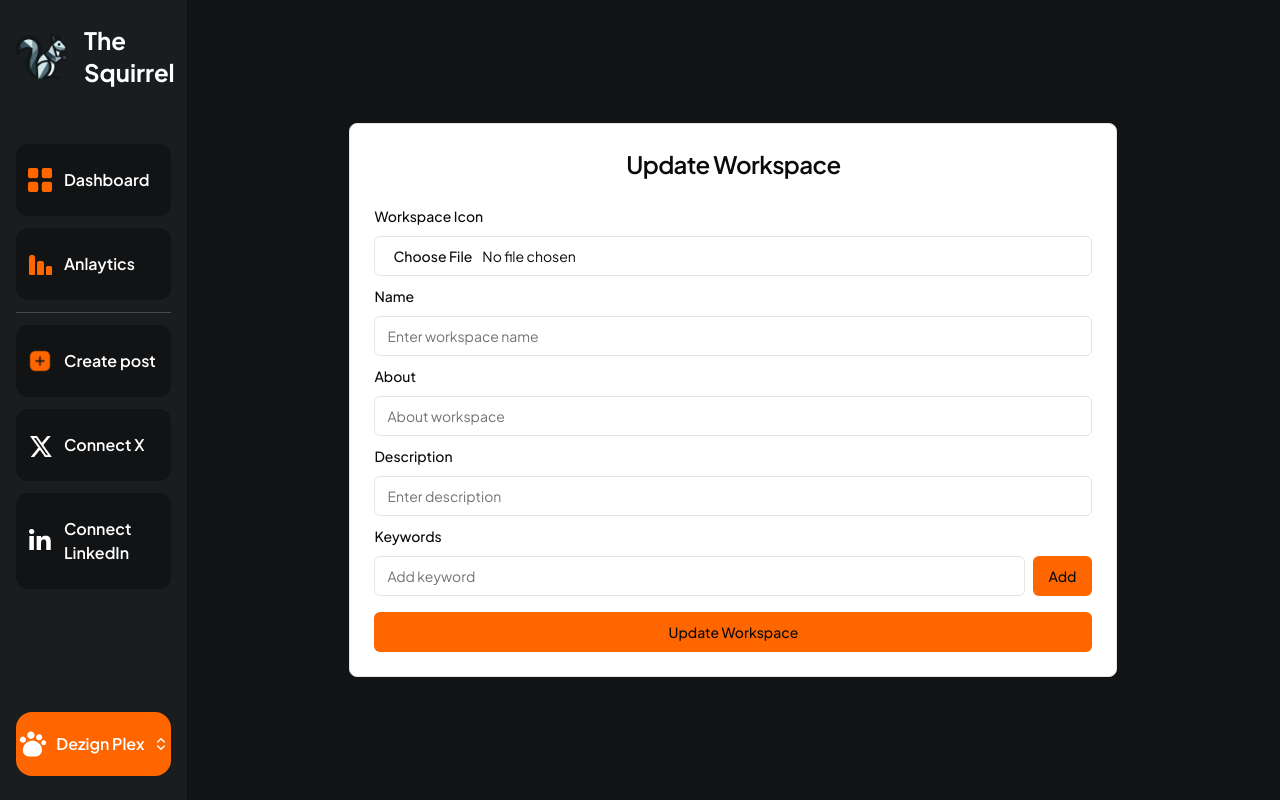
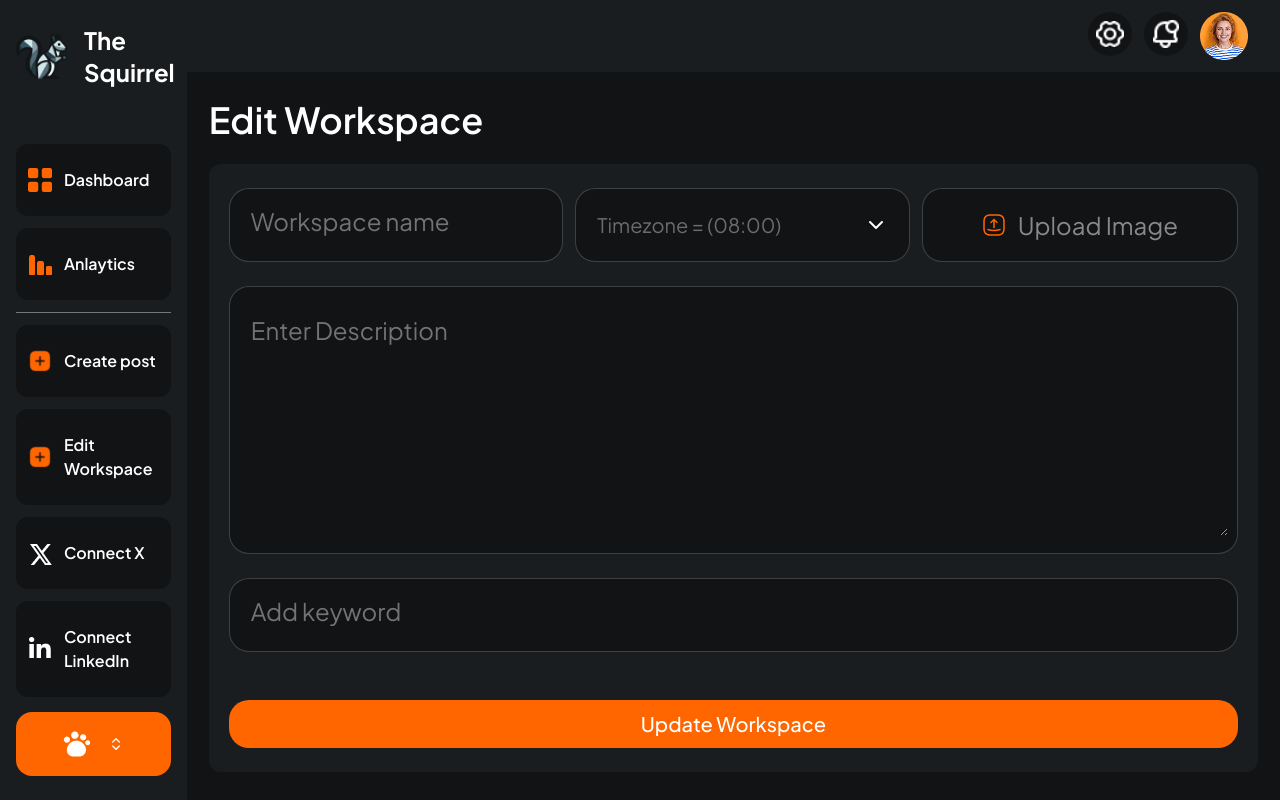
Before and after one commit to Ganeshghatti/Social-Media-Automation-Bot-Frontend, a Next.js app: page /workspace/1/edit in a window 1280 px wide. Built offline with nearby package versions, Linux system fonts and the light colour scheme.

Commit message:
Added the Edit Workspace page and fix all the error that are coming

```diff
--- a/app/(site)/workspace/[workspaceId]/edit/page.jsx
+++ b/app/(site)/workspace/[workspaceId]/edit/page.jsx
@@ -1,7 +1,7 @@
 "use client";
 
 import { useParams, useRouter } from "next/navigation";
-import React, { useEffect, useState } from "react";
+import React, { useEffect, useRef, useState } from "react";
 import { Button } from "@/components/ui/button";
 import { Card, CardContent, CardHeader, CardTitle } from "@/components/ui/card";
 import { Input } from "@/components/ui/input";
@@ -19,12 +19,25 @@ import { useForm } from "react-hook-form";
 import { z } from "zod";
 import axios from "axios";
 import useAuthToken from "@hooks/useAuthToken";
+import { Textarea } from "@components/ui/textarea";
+import { CreatePostHeader } from "@components/CreatePost/CreatePostHeader";
+import {
+  Select,
+  SelectContent,
+  SelectItem,
+  SelectTrigger,
+  SelectValue,
+} from "@components/ui/select";
+import { TIMEZONES } from "@constants/create-workspace/index";
+import Image from "next/image";
 
 const EditWorkspace = () => {
   const [loading, setLoading] = useState(false);
   const [singleWorkspace, setSingleWorkspace] = useState(null);
   const [keywordInput, setKeywordInput] = useState("");
   const [iconPreview, setIconPreview] = useState(null);
+  const [selectedTimezone, setSelectedTimezone] = useState("");
+  const fileInputRef = useRef(null);
   const router = useRouter();
   const token = useAuthToken() || "";
   const params = useParams();
@@ -32,35 +45,41 @@ const EditWorkspace = () => {
 
   const formSchema = z.object({
     name: z.string().min(1, "Name is required"),
-    about: z.string().min(1, "About is required"),
     description: z.string().min(1, "Description is required"),
     keywords: z.array(z.string()),
-    icon: z.any().optional(),
+    icon: z.any().optional().nullable(),
+    timezone: z.string().optional(),
   });
 
   const form = useForm({
     resolver: zodResolver(formSchema),
     defaultValues: {
       name: "",
-      about: "",
       description: "",
       keywords: [],
       icon: null,
+      timezone: "",
     },
   });
 
   const keywords = form.watch("keywords");
 
-  const handleFileChange = (e, onChange) => {
+  const handleFileChange = (e) => {
+    console.log("File input changed"); // Debugging
     const file = e.target.files[0];
-    if (!file) return;
+    if (!file) {
+      console.log("No file selected");
+      return;
+    }
+
+    console.log("File selected:", file.name);
 
     if (!file.type.startsWith("image/")) {
       alert("Please upload an image file");
       return;
     }
 
-    const maxSize = 5 * 1024 * 1024;
+    const maxSize = 5 * 1024 * 1024; // 5MB
     if (file.size > maxSize) {
       alert("File size must be less than 5MB");
       return;
@@ -73,8 +92,9 @@ const EditWorkspace = () => {
       file: file,
     };
 
-    onChange(fileData);
+    form.setValue("icon", fileData);
     setIconPreview(URL.createObjectURL(file));
+    console.log("Preview set:", URL.createObjectURL(file));
   };
 
   const SingleWorkspaceData = async (workspaceId, token) => {
@@ -87,13 +107,14 @@ const EditWorkspace = () => {
         }
       );
       setSingleWorkspace(response.data.data);
+      console.log("Update Workspace ", response.data.data);
       if (response.data.data) {
         setIconPreview(response.data.data.icon);
         form.reset({
           name: response.data.data.name || "",
-          about: response.data.data.about || "",
           description: response.data.data.settings.description || "",
           keywords: response.data.data.settings.keywords || [],
+          timezone: response.data.data.timezone || "ISD",
         });
       }
     } catch (error) {
@@ -115,10 +136,10 @@ const EditWorkspace = () => {
 
       const payload = {
         name: data.name,
-        about: data.about,
+        timezone: data.timezone || "IST", // Default to IST if not selected
         settings: {
           description: data.description,
-          keywords: data.keywords,
+          keywords: data.keywords || [],
         },
       };
 
@@ -177,109 +198,161 @@ const EditWorkspace = () => {
   if (loading) return <div>Loading...</div>;
 
   return (
-    <div className="flex items-center justify-center w-full">
-      <div className="flex flex-col gap-6 w-full max-w-3xl">
-        <Card>
-          <CardHeader>
-            <CardTitle className="text-2xl text-center">
-              Update Workspace
-            </CardTitle>
-          </CardHeader>
-          <CardContent>
+    <div className="flex items-start gap-4 justify-start min-h-screen w-full flex-col ">
+      <CreatePostHeader />
+
+      <div className="flex gap-6 flex-col w-[96%] mx-auto py-3 ">
+        <h1 className="text-4xl font-semibold  text-white">Edit Workspace</h1>
+
         <Form {...form}>
           <form
             onSubmit={form.handleSubmit(onSubmit)}
-                className="space-y-2"
+            className="w-full rounded-xl bg-headerBg
+           border-[#ffffff30] px-5 py-6 flex flex-col gap-6"
           >
+            <div className="w-full flex gap-3 items-center justify-between">
               <FormField
                 control={form.control}
-                  name="icon"
-                  render={({ field: { onChange } }) => (
-                    <FormItem>
-                      <FormLabel>Workspace Icon</FormLabel>
+                name="name"
+                render={({ field }) => (
+                  <FormItem className="flex-1 bg-navBg text-white py-4 border rounded-[20px] border-[#ffffff30] px-2">
                     <FormControl>
-                        <div className="space-y-4">
                       <Input
-                            type="file"
-                            accept="image/*"
-                            onChange={(e) => handleFileChange(e, onChange)}
+                        className="bg-transparent border-transparent focus:border-transparent focus:outline-none focus:ring-0 focus-visible:ring-0 focus-visible:ring-offset-0 text-[24px] placeholder:text-[24px]"
+                        placeholder="Workspace name"
+                        {...field}
+                        value={field.value ?? ""}
                       />
-                          {iconPreview && (
-                            <div className="relative w-24 h-24">
-                              <img
-                                src={iconPreview}
-                                alt="Icon preview"
-                                className="w-full h-full object-cover rounded-lg"
-                              />
-                              <button
-                                type="button"
-                                onClick={() => {
-                                  setIconPreview(singleWorkspace?.icon || null);
-                                  onChange(null);
-                                }}
-                                className="absolute -top-2 -right-2 bg-red-500 text-white rounded-full p-1"
-                              >
-                                <X size={14} />
-                              </button>
-                            </div>
-                          )}
-                        </div>
                     </FormControl>
                     <FormMessage />
                   </FormItem>
                 )}
               />
-                {/* Rest of the form fields remain the same */}
+
               <FormField
                 control={form.control}
-                  name="name"
+                name="timezone"
                 render={({ field }) => (
-                    <FormItem>
-                      <FormLabel>Name</FormLabel>
-                      <FormControl>
-                        <Input placeholder="Enter workspace name" {...field} />
-                      </FormControl>
-                      <FormMessage />
-                    </FormItem>
+                  <div
+                    className="flex-1 flex gap-3 bg-navBg text-white py-4
+                   border rounded-[20px] justify-center items-center border-[#ffffff30] px-2"
+                  >
+                    <Select
+                      onValueChange={(value) => {
+                        field.onChange(value);
+                        setSelectedTimezone(value);
+                      }}
+                      value={field.value}
+                    >
+                      <SelectTrigger className="bg-transparent border-transparent focus:border-transparent focus:outline-none focus:ring-0 focus-visible:ring-0 focus-visible:ring-offset-0 flex-1 text-xl text-[#ffffff60]">
+                        <SelectValue
+                          placeholder="Timezone = (08:00)"
+                          className="bg-transparent"
+                        />
+                      </SelectTrigger>
+                      <SelectContent className="bg-navBg text-white">
+                        {TIMEZONES.map((time_zone, i) => (
+                          <SelectItem
+                            key={i}
+                            className="cursor-pointer bg-navBg hover:opacity-90
+                             hover:bg-navBg focus:bg-navBg focus:opacity-70 focus:text-white
+                             "
+                            value={time_zone.name} // Just use the timezone name like "IST"
+                          >
+                            {time_zone.name} ({time_zone.offset})
+                          </SelectItem>
+                        ))}
+                      </SelectContent>
+                    </Select>
+                  </div>
                 )}
               />
+
               <FormField
                 control={form.control}
-                  name="about"
+                name="icon"
                 render={({ field }) => (
-                    <FormItem>
-                      <FormLabel>About</FormLabel>
-                      <FormControl>
-                        <Input placeholder="About workspace" {...field} />
-                      </FormControl>
-                      <FormMessage />
-                    </FormItem>
+                  <div className="flex-1 relative">
+                    <input
+                      type="file"
+                      id="fileInput"
+                      ref={fileInputRef}
+                      className="hidden"
+                      accept="image/*"
+                      onChange={(e) => handleFileChange(e)}
+                    />
+                    <div
+                      onClick={() => fileInputRef.current.click()}
+                      className="flex gap-3 cursor-pointer
+                     bg-navBg text-white py-5 border rounded-[20px] justify-center
+                     items-center border-[#ffffff30] px-2"
+                    >
+                      {iconPreview ? (
+                        <div className="relative h-8 w-8 rounded-full overflow-hidden">
+                          <Image
+                            src={iconPreview}
+                            alt="Preview"
+                            fill
+                            className="object-cover"
+                          />
+                        </div>
+                      ) : (
+                        <Image
+                          src="/Upload-Workspace.png"
+                          alt="Upload Image"
+                          height={24}
+                          width={24}
+                          className="object-contain h-6 w-6"
+                        />
+                      )}
+
+                      <span className="text-2xl text-white opacity-50">
+                        {iconPreview ? "Change Image" : "Upload Image"}
+                      </span>
+                    </div>
+                  </div>
                 )}
               />
+            </div>
+
             <FormField
               control={form.control}
               name="description"
               render={({ field }) => (
-                    <FormItem>
-                      <FormLabel>Description</FormLabel>
-                      <FormControl>
-                        <Input placeholder="Enter description" {...field} />
+                <FormItem
+                  className="flex-1 bg-navBg
+               text-white py-4 border rounded-[20px] border-[#ffffff30] px-2"
+                >
+                  <FormControl className="text-2xl">
+                    <Textarea
+                      className="bg-navBg text-white border-transparent
+                      focus:border-transparent focus:outline-none focus:ring-0 focus-visible:ring-0 focus-visible:ring-offset-0 text-[24px] placeholder:text-[24px] rounded-xl py-4"
+                      rows={10}
+                      placeholder="Enter Description"
+                      {...field}
+                    />
                   </FormControl>
-                      <FormMessage />
                 </FormItem>
               )}
             />
+
             <FormField
               control={form.control}
               name="keywords"
-                  render={() => (
-                    <FormItem>
-                      <FormLabel>Keywords</FormLabel>
+              render={({ field }) => (
+                <FormItem
+                  className="flex-1 bg-navBg text-white py-4 border
+              rounded-[20px] border-[#ffffff30] px-2"
+                >
                   <FormControl>
-                        <div className="flex gap-2">
                     <Input
                       placeholder="Add keyword"
                       value={keywordInput}
+                      className="bg-navBg text-white
+                     border-transparent focus:border-transparent focus:outline-none
+                     focus-visible:bg-transparent focus-within:bg-transparent focus:ring-0
+                      focus-visible:ring-0 focus-visible:ring-offset-0 text-[24px]
+                      placeholder:text-[24px] rounded-xl py-2 focus:bg-transparent"
                       onChange={(e) => setKeywordInput(e.target.value)}
                       onKeyDown={(e) => {
                         if (e.key === "Enter") {
@@ -288,45 +361,42 @@ const EditWorkspace = () => {
                         }
                       }}
                     />
-                          <Button
-                            type="button"
-                            onClick={() => addKeyword(keywordInput)}
-                          >
-                            Add
-                          </Button>
-                        </div>
                   </FormControl>
                 </FormItem>
               )}
             />
-                <div className="flex flex-wrap gap-2">
+
+            {/* Keywords Display */}
+            <div className="flex flex-wrap gap-2 px-3">
               {keywords.map((keyword, index) => (
                 <div
                   key={index}
-                      className="flex items-center gap-1 bg-secondary px-3 py-1 rounded-full"
+                  className="flex items-center text-white gap-4
+                 bg-primary px-3 py-2 rounded-full"
                 >
                   {keyword}
                   <button
                     type="button"
                     onClick={() => removeKeyword(keyword)}
-                        className="text-muted-foreground hover:text-foreground"
+                    className="text-white hover:text-foreground"
                   >
-                        <X size={14} />
+                    <X size={16} className="text-white" />
                   </button>
                 </div>
               ))}
             </div>
+
+            {/* Submit Button */}
             <Button
               type="submit"
-                  className="w-full mt-6"
               disabled={loading}
+              className="bg-primary
+            hover:bg-primary/90 text-white py-6 text-xl rounded-[20px]"
             >
               {loading ? "Updating..." : "Update Workspace"}
             </Button>
           </form>
         </Form>
-          </CardContent>
-        </Card>
       </div>
     </div>
   );
--- a/app/(site)/workspace/layout.jsx
+++ b/app/(site)/workspace/[workspaceId]/layout.jsx
@@ -10,7 +10,6 @@ const WorkspaceLayout = ({ children }) => {
   return (
     <div className="flex min-h-screen bg-navBg w-full">
       <Sidebar workspaceId={workspaceId} token={token} />
-
       {children}
     </div>
   );
--- a/app/(site)/workspace/create/page.jsx
+++ b/app/(site)/workspace/create/page.jsx
@@ -189,7 +189,7 @@ const Page = () => {
   }
 
   return (
-    <div className="flex items-start gap-4 justify-start w-full flex-col ">
+    <div className="flex items-start gap-4 justify-start min-h-screen w-full flex-col ">
       <CreatePostHeader />
 
       <div className="flex gap-6 flex-col w-[96%] mx-auto py-3 ">
--- a/components/CreatePost/ButtonsHeader.jsx
+++ b/components/CreatePost/ButtonsHeader.jsx
@@ -1,18 +1,20 @@
 import React from "react";
 import CustomButtonHeader from "./CustomButtonHeader";
 
-export const ButtonsHeader = ({ onPublish }) => {
+export const ButtonsHeader = ({ onPublish,activeButtons }) => {
   return (
     <div className="w-full px-8 py-3 gap-3 flex justify-end  ">
       <CustomButtonHeader
         buttonColor={"#FF9900"}
+        activeButtons={activeButtons}
         buttonText={"Save as Draft"}
       />
-      <CustomButtonHeader buttonColor={"#079500"} buttonText={"Schedule"} />
+      <CustomButtonHeader activeButtons={activeButtons} buttonColor={"#079500"} buttonText={"Schedule"} />
       <CustomButtonHeader
         onPublish={onPublish}
         buttonColor={"#1E58E8"}
         buttonText={"Publish"}
+        activeButtons={activeButtons}
       />
     </div>
   );
--- a/components/CreatePost/Sidebar.jsx
+++ b/components/CreatePost/Sidebar.jsx
@@ -26,6 +26,7 @@ export const Sidebar = ({ workspaceId, token }) => {
   const router = useRouter();
   const [workspaces, setWorkspaces] = useState([]);
   const [loading, setLoading] = useState(false);
+
   const GetAllWorkspaces = async (token) => {
     try {
       setLoading(true);
@@ -37,9 +38,12 @@ export const Sidebar = ({ workspaceId, token }) => {
           },
         }
       );
-      console.log("Response workspaces ", response.data);
-      if (response.data.success) {
-        setWorkspaces(response.data.data);
+      if (response.data.success && singleWorkspace) {
+        const filteredWorkspaces = response.data.data.filter(
+          (workspace) => workspace.name !== singleWorkspace?.name
+        );
+
+        setWorkspaces(filteredWorkspaces);
       } else {
         setWorkspaces([]);
       }
@@ -50,12 +54,13 @@ export const Sidebar = ({ workspaceId, token }) => {
       setLoading(false);
     }
   };
+
   useEffect(() => {
     if (!token) {
       return;
     }
     GetAllWorkspaces(token);
-  }, [token]);
+  }, [token, singleWorkspace]);
 
   const SingleWorkspaceData = useCallback(async (workspaceId, token) => {
     try {
@@ -99,10 +104,37 @@ export const Sidebar = ({ workspaceId, token }) => {
           </div>
         </div>
         <div className="flex flex-col w-full gap-3">
-          <Sidebar_Card imageUrl={"/dashboard_icon.png"} text={"Dashboard"} />
-          <Sidebar_Card imageUrl={"/Analytics.png"} text={"Anlaytics"} />
-          <div className="w-full h-[1px] bg-white opacity-20" />
-          <Sidebar_Card imageUrl={"/Create-Post.png"} text={"Create post"} />
+          <Sidebar_Card
+            imageUrl={"/dashboard_icon.png"}
+            text={"Dashboard"}
+            onClickFunction={() => {
+              router.push("dashboard");
+            }}
+          />
+          <Sidebar_Card
+            imageUrl={"/Analytics.png"}
+            text={"Anlaytics"}
+            onClickFunction={() => {
+              router.push("Analytics");
+            }}
+          />
+          <div className="w-full h-[1px] bg-white opacity-40" />
+          <Sidebar_Card
+            imageUrl={"/Create-Post.png"}
+            text={"Create post"}
+            onClickFunction={() => {
+              router.push(`/workspace/${workspaceId}`);
+            }}
+          />
+
+          <Sidebar_Card
+            imageUrl={"/Create-Post.png"}
+            text={"Edit Workspace"}
+            onClickFunction={() => {
+              router.push(`/workspace/${workspaceId}/edit`);
+            }}
+          />
+
           <Sidebar_Card
             onClickFunction={() => connectTwitter(workspaceId, router, token)}
             imageUrl={"/twitter.png"}
@@ -156,17 +188,13 @@ export const Sidebar = ({ workspaceId, token }) => {
                 height={30}
               />
               <span className="text-base text-white font-semibold">
-                Dezign Plex
+                {singleWorkspace?.name}
               </span>
               <ChevronsUpDown className="h-6 w-6 object-contain" />
             </Button>
           </DropdownMenuTrigger>
           <DropdownMenuContent className="w-[300px] flex flex-col gap-4 items-center bg-headerBg">
-            {workspaces?.length === 0 ? (
-              <DropdownMenuItem className="text-2xl font-semibold text-white">
-                No Workspaces Found
-              </DropdownMenuItem>
-            ) : (
+            {workspaces?.length !== 0 &&
               workspaces?.map((workspace, i) => (
                 <Link
                   href={`/workspace/${workspace._id}`}
@@ -175,8 +203,14 @@ export const Sidebar = ({ workspaceId, token }) => {
                 >
                   {workspace.name}
                 </Link>
-              ))
-            )}
+              ))}
+
+            <Link
+              href={`/workspaces`}
+              className="text-white  border-0  rounded-sm px-6 py-4 "
+            >
+              Manage Workspcaes
+            </Link>
           </DropdownMenuContent>
         </DropdownMenu>
       )}
--- a/components/ui/textarea.jsx
+++ b/components/ui/textarea.jsx
@@ -1,18 +1,19 @@
-import * as React from "react"
+import * as React from "react";
 
-import { cn } from "@lib/utils"
+import { cn } from "@lib/utils";
 
 const Textarea = React.forwardRef(({ className, ...props }, ref) => {
   return (
-    (<textarea
+    <textarea
       className={cn(
-        "flex min-h-[80px] w-full rounded-md border border-input bg-background px-3 py-2 text-base ring-offset-background placeholder:text-muted-foreground focus-visible:outline-none focus-visible:ring-2 focus-visible:ring-ring focus-visible:ring-offset-2 disabled:cursor-not-allowed disabled:opacity-50 md:text-sm",
+        "flex   w-full rounded-md border border-input bg-background px-3 py-2 text-base ring-offset-background placeholder:text-muted-foreground focus-visible:outline-none focus-visible:ring-2 focus-visible:ring-ring focus-visible:ring-offset-2 disabled:cursor-not-allowed disabled:opacity-50 md:text-sm",
         className
       )}
       ref={ref}
-      {...props} />)
+      {...props}
+    />
   );
-})
-Textarea.displayName = "Textarea"
+});
+Textarea.displayName = "Textarea";
 
-export { Textarea }
+export { Textarea };
```
Also changed, not shown: app/(site)/workspace/[workspaceId]/page.jsx (+23 -14 lines), components/CreatePost/CreatePostCard.jsx (+13 -6 lines), components/CreatePost/CustomButtonHeader.jsx (+7 -2 lines), components/global/CustomTextarea.jsx (+17 -12 lines), 1 other file (tests, documents, lock files or other folders). Lines whose indentation alone changed are shown as unchanged.
